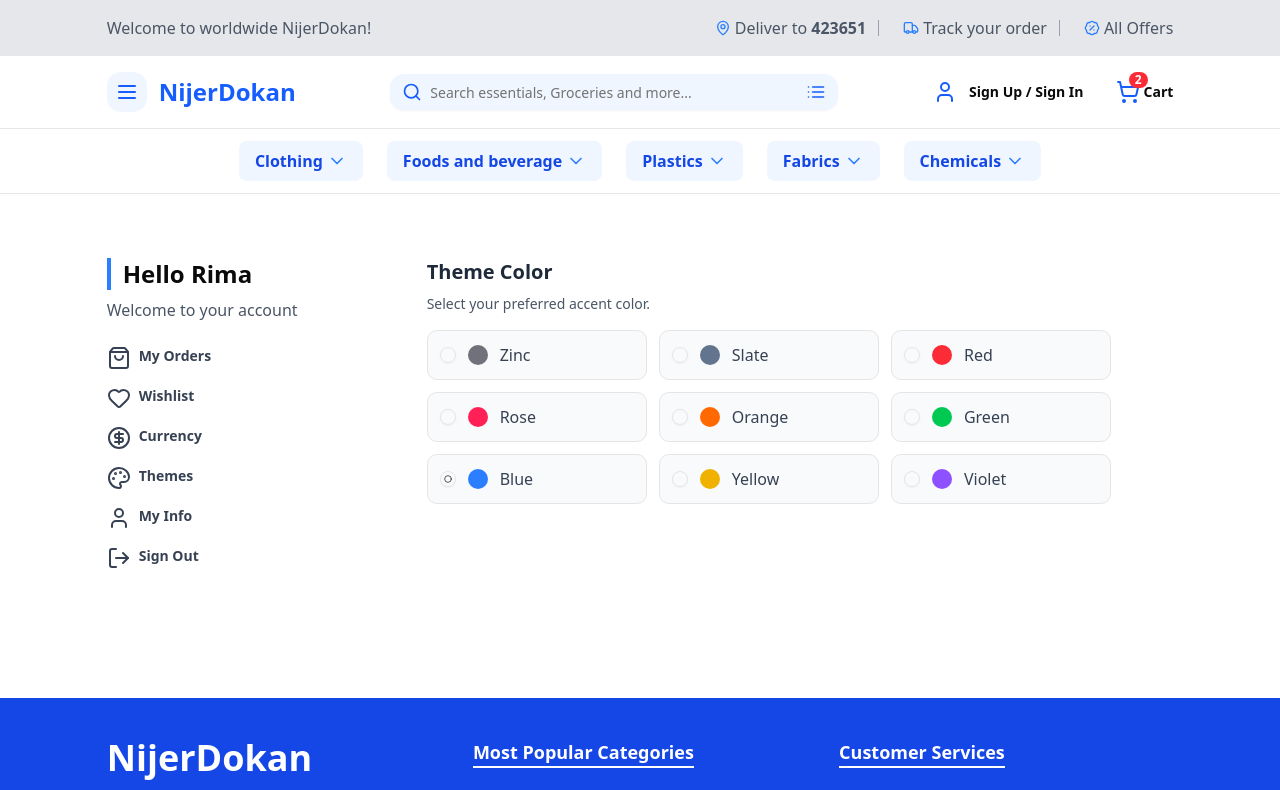
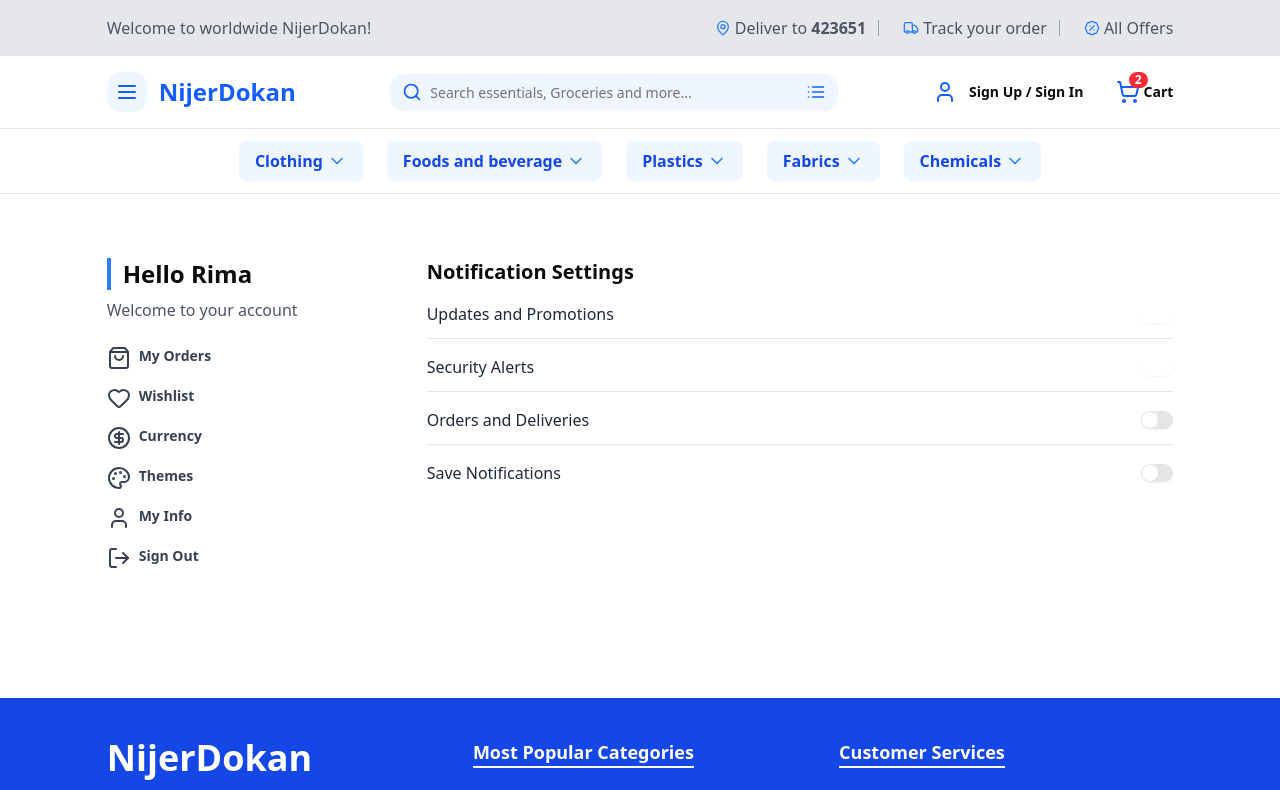
Before and after one commit to rima-apidoxy/NijerDOkan, a Next.js app: page /myAccount in a window 1280 px wide. Shown: the top 790 px of the page. Built offline with nearby package versions, Linux system fonts and the light colour scheme.

Commit message:
feat: add notifications settings to my account page

```diff
--- a/app/myAccount/page.js
+++ b/app/myAccount/page.js
@@ -1,5 +1,6 @@
 import ChangeCurrency from "@/components/changeCurrency/changeCurrency";
 import MyOrders from "@/components/myOrders/myOrders";
+import NotificationSettings from "@/components/notificationSettings/notificationSettings";
 import OrderDetails from "@/components/orderDetails/orderDetails";
 import Themes from "@/components/themes/themes";
 import Wishlist from "@/components/wishlist/wishlist";
@@ -48,7 +49,8 @@ export default function MyAccount() {
                 {/* <MyOrders></MyOrders> */}
                 {/* <Wishlist></Wishlist>  */}
                 {/* <ChangeCurrency></ChangeCurrency> */}
-                <Themes></Themes>
+                {/* <Themes></Themes> */}
+                <NotificationSettings></NotificationSettings>
             </section>
         </div>
     )
--- /dev/null
+++ b/components/notificationSettings/notificationSettings.js
@@ -0,0 +1,42 @@
+"use client";
+import { useState } from "react";
+import { Switch } from "@/components/ui/switch";
+
+export default function NotificationSettings() {
+    const [settings, setSettings] = useState({
+        updates: true,
+        security: true,
+        orders: false,
+        save: false,
+    });
+
+    const toggleSetting = (key) => {
+        setSettings((prev) => ({ ...prev, [key]: !prev[key] }));
+    };
+
+    const options = [
+        { key: "updates", label: "Updates and Promotions" },
+        { key: "security", label: "Security Alerts" },
+        { key: "orders", label: "Orders and Deliveries" },
+        { key: "save", label: "Save Notifications" },
+    ];
+
+    return (
+        <div className=" space-y-4">
+            <h2 className="text-xl font-semibold mb-4">Notification Settings</h2>
+
+            {options.map(({ key, label }) => (
+                <div
+                    key={key}
+                    className="flex items-center justify-between border-b pb-3 last:border-none"
+                >
+                    <span className="text-gray-800">{label}</span>
+                    <Switch
+                        checked={settings[key]}
+                        onCheckedChange={() => toggleSetting(key)}
+                    />
+                </div>
+            ))}
+        </div>
+    );
+}
--- /dev/null
+++ b/components/ui/switch.jsx
@@ -0,0 +1,29 @@
+"use client"
+
+import * as React from "react"
+import * as SwitchPrimitive from "@radix-ui/react-switch"
+
+import { cn } from "@/lib/utils"
+
+function Switch({
+  className,
+  ...props
+}) {
+  return (
+    <SwitchPrimitive.Root
+      data-slot="switch"
+      className={cn(
+        "peer data-[state=checked]:bg-primary data-[state=unchecked]:bg-input focus-visible:border-ring focus-visible:ring-ring/50 dark:data-[state=unchecked]:bg-input/80 inline-flex h-[1.15rem] w-8 shrink-0 items-center rounded-full border border-transparent shadow-xs transition-all outline-none focus-visible:ring-[3px] disabled:cursor-not-allowed disabled:opacity-50",
+        className
+      )}
+      {...props}>
+      <SwitchPrimitive.Thumb
+        data-slot="switch-thumb"
+        className={cn(
+          "bg-background dark:data-[state=unchecked]:bg-foreground dark:data-[state=checked]:bg-primary-foreground pointer-events-none block size-4 rounded-full ring-0 transition-transform data-[state=checked]:translate-x-[calc(100%-2px)] data-[state=unchecked]:translate-x-0"
+        )} />
+    </SwitchPrimitive.Root>
+  );
+}
+
+export { Switch }
--- a/package.json
+++ b/package.json
@@ -14,6 +14,7 @@
     "@radix-ui/react-radio-group": "^1.3.7",
     "@radix-ui/react-separator": "^1.1.7",
     "@radix-ui/react-slot": "^1.2.3",
+    "@radix-ui/react-switch": "^1.2.5",
     "@radix-ui/react-tabs": "^1.1.12",
     "class-variance-authority": "^0.7.1",
     "clsx": "^2.1.1",
```
Also changed, not shown: 1 other file (tests, documents, lock files or other folders).
